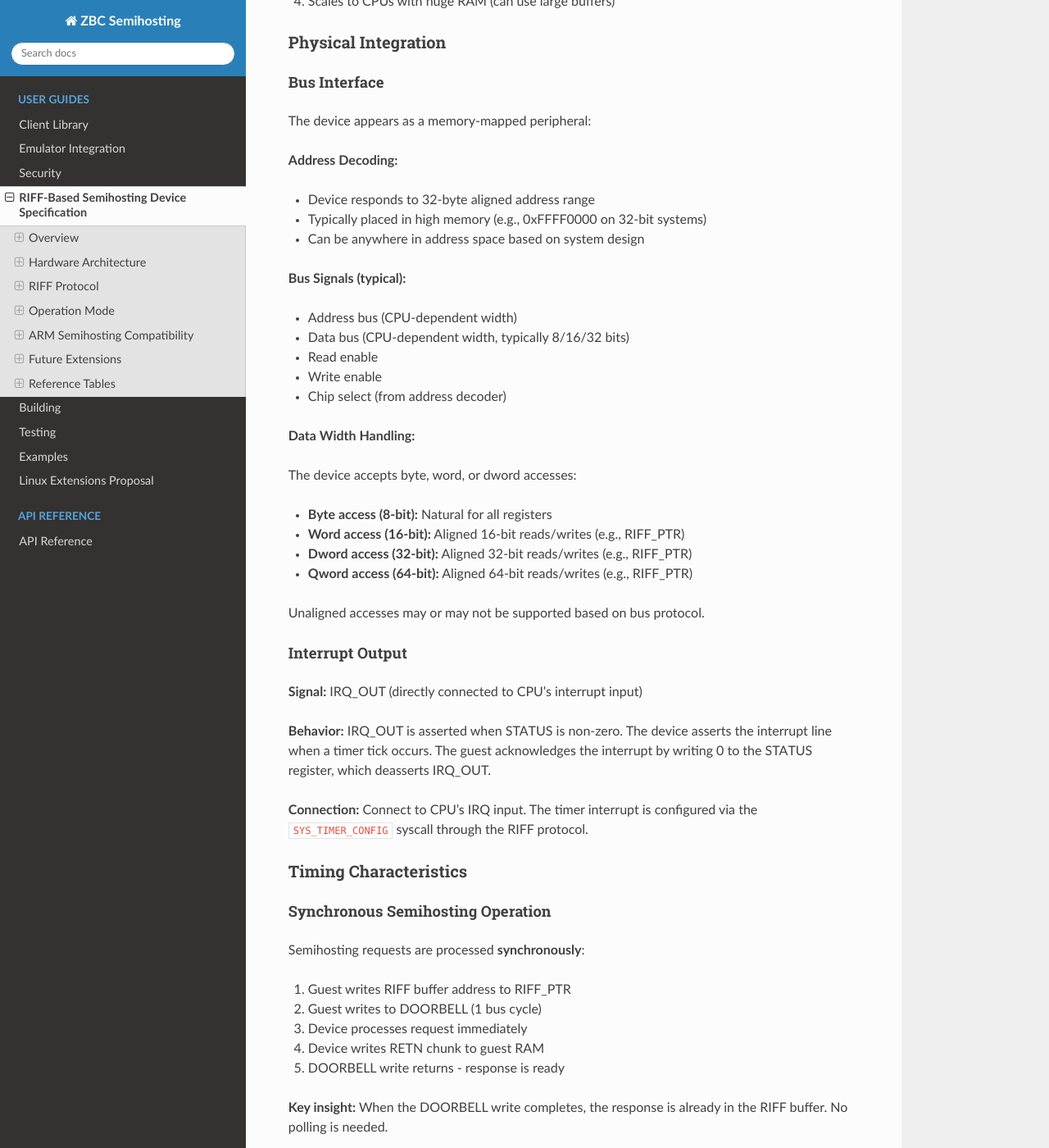
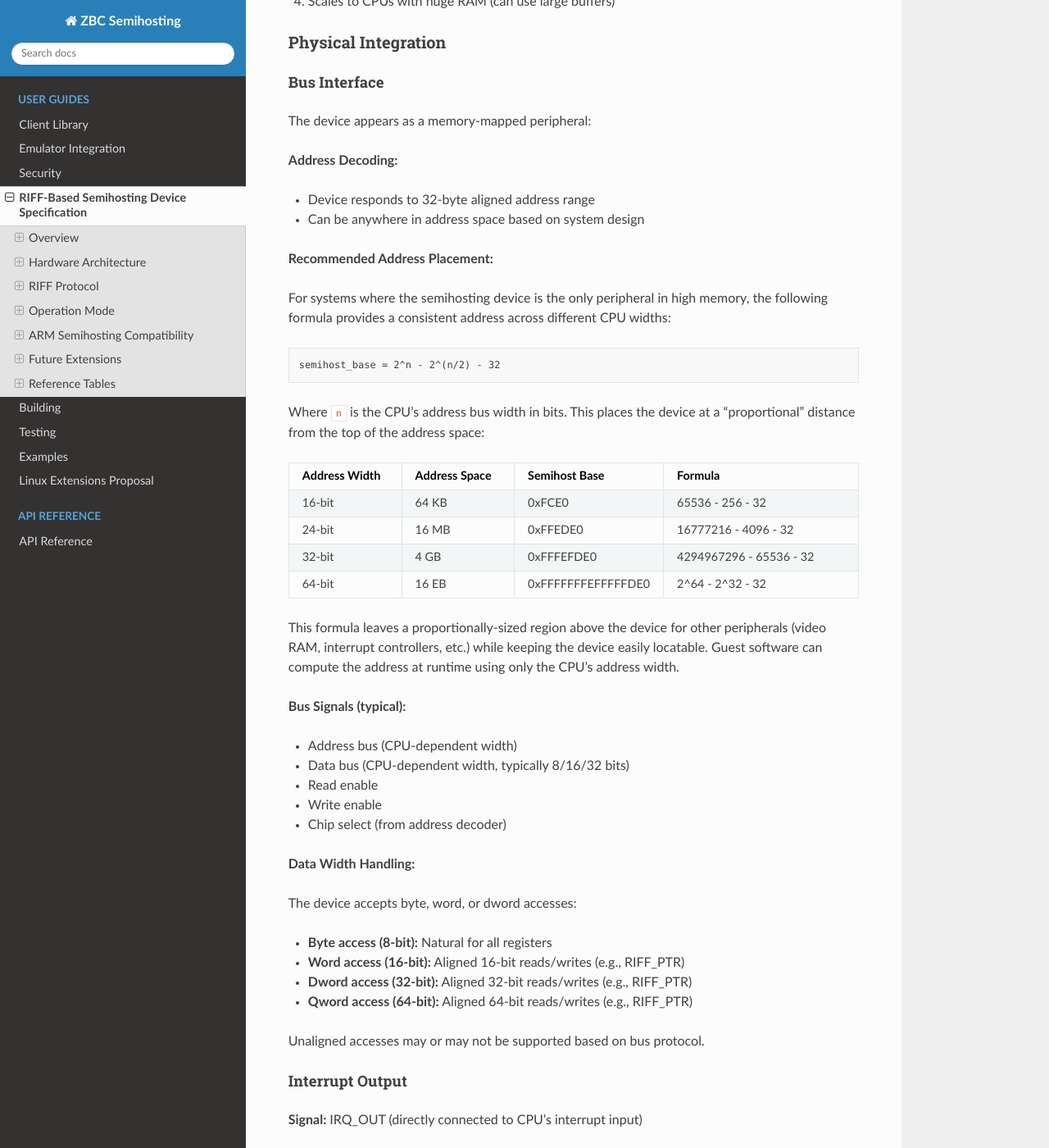
Before and after one commit to johnwbyrd/semihost, a Sphinx documentation site: the page built from docs/source/specification.rst, in a window 1280 px wide and 1400 px high, scrolled down 5403 px. Shown: the whole window at 82% size. Built offline with Sphinx 7.4.7 and the Read the Docs theme 3.1.0, drawn with Linux system fonts in a browser that asks for light colours.

Commit message:
docs: add formula for recommended device address placement
Replace the generic high memory example with a specific formula for calculating the semihosting device base address based on CPU address width.

The new formula (2^n - 2^(n/2) - 32) ensures consistent placement across 16, 24, 32, and 64-bit architectures. This approach allows guest software to compute the address at runtime and reserves proportional space above the device for other peripherals like VRAM or interrupt controllers.

```diff
--- a/docs/source/specification.rst
+++ b/docs/source/specification.rst
@@ -235,8 +235,49 @@ The device appears as a memory-mapped peripheral:
 **Address Decoding:**
 
 - Device responds to 32-byte aligned address range
-- Typically placed in high memory (e.g., 0xFFFF0000 on 32-bit systems)
 - Can be anywhere in address space based on system design
+
+**Recommended Address Placement:**
+
+For systems where the semihosting device is the only peripheral in high memory,
+the following formula provides a consistent address across different CPU widths:
+
+.. code-block:: none
+
+   semihost_base = 2^n - 2^(n/2) - 32
+
+Where ``n`` is the CPU's address bus width in bits. This places the device
+at a "proportional" distance from the top of the address space:
+
+.. list-table::
+   :header-rows: 1
+   :widths: 20 20 25 35
+
+   * - Address Width
+     - Address Space
+     - Semihost Base
+     - Formula
+   * - 16-bit
+     - 64 KB
+     - 0xFCE0
+     - 65536 - 256 - 32
+   * - 24-bit
+     - 16 MB
+     - 0xFFEDE0
+     - 16777216 - 4096 - 32
+   * - 32-bit
+     - 4 GB
+     - 0xFFFEFDE0
+     - 4294967296 - 65536 - 32
+   * - 64-bit
+     - 16 EB
+     - 0xFFFFFFFEFFFFFDE0
+     - 2^64 - 2^32 - 32
+
+This formula leaves a proportionally-sized region above the device for other
+peripherals (video RAM, interrupt controllers, etc.) while keeping the
+device easily locatable. Guest software can compute the address at runtime
+using only the CPU's address width.
 
 **Bus Signals (typical):**
 
```
